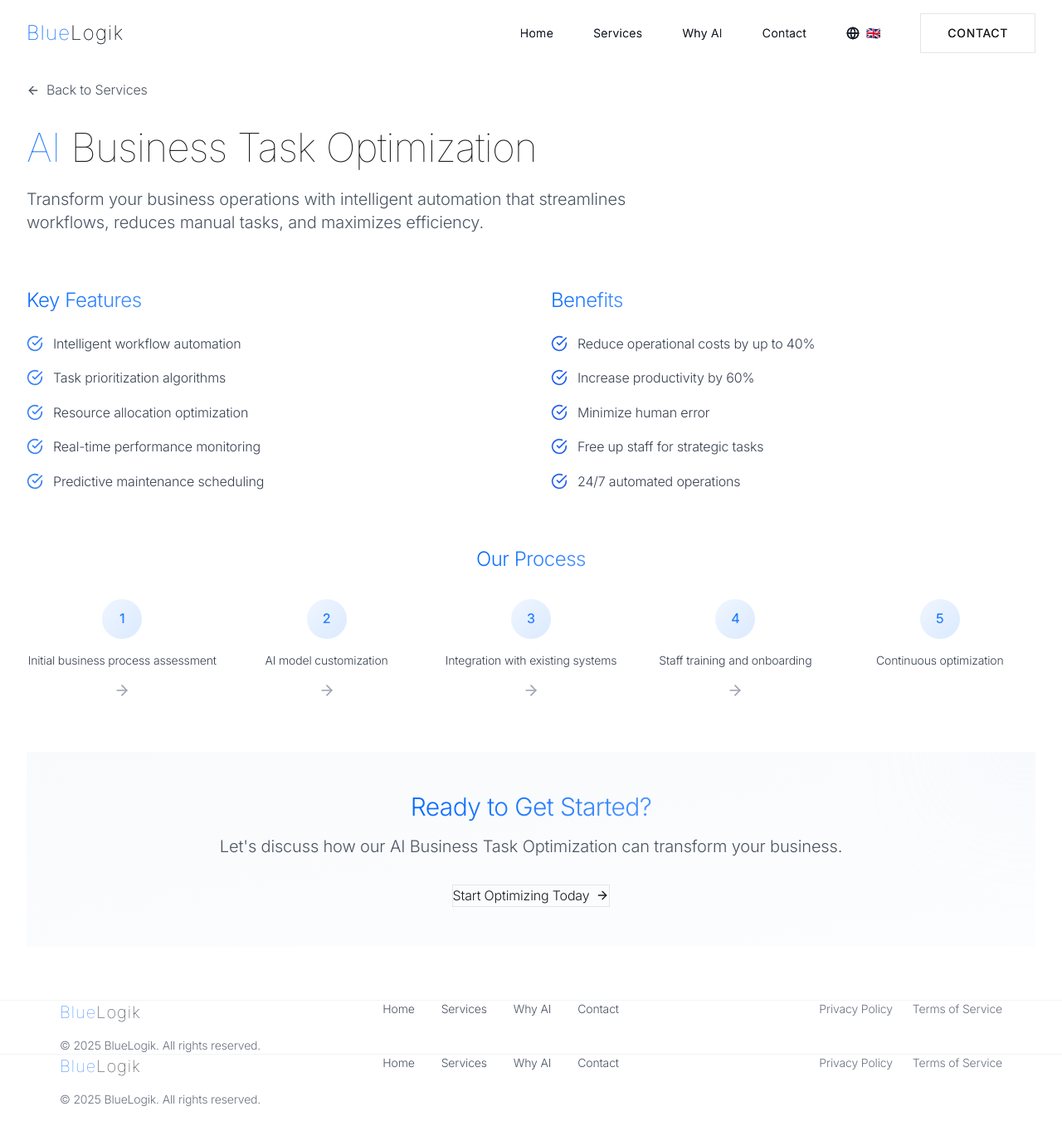
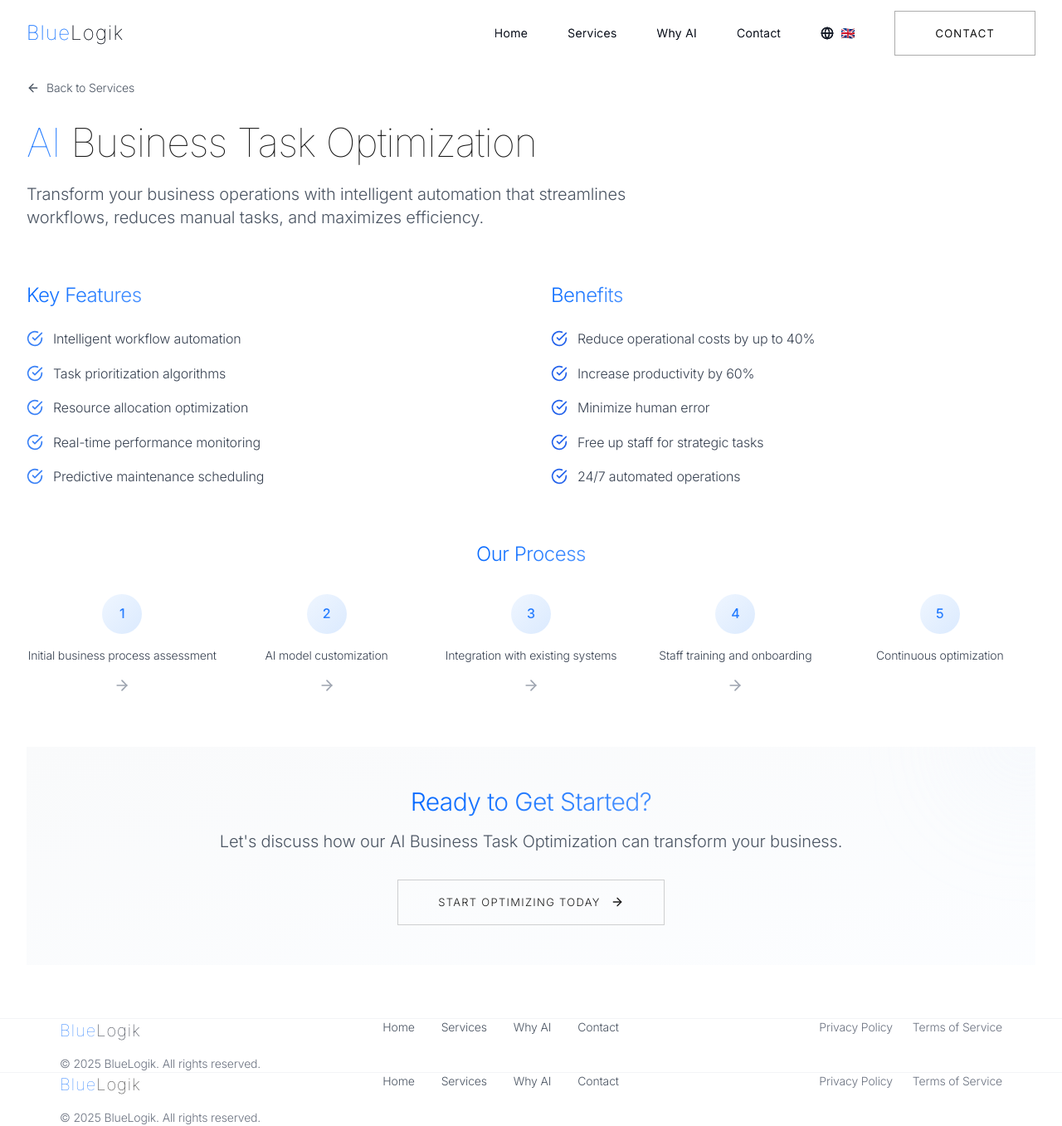
Before and after one commit to vital1188/bluelogik-website, a React (Vite) app: page /services/business-optimization in a window 1280 px wide. Shown: the whole page at 83% size. Before the commit the page ends 1335 px from the top, so only its background shows below. Built offline with nearby package versions, Linux system fonts and the light colour scheme.

Commit message:
Improve all buttons - sleeker design, better alignment, refined hover effects

```diff
--- a/src/components/Hero.tsx
+++ b/src/components/Hero.tsx
@@ -36,17 +36,17 @@ const Hero: React.FC = () => {
 
             {/* CTA Buttons */}
             <motion.div
-              className="flex flex-wrap gap-4"
+              className="flex flex-wrap items-center gap-6"
               initial={{ opacity: 0, y: 20 }}
               animate={{ opacity: 1, y: 0 }}
               transition={{ duration: 0.8, delay: 0.3 }}
             >
-              <a href="#contact" className="btn-minimal-blue group">
-                {t('hero.cta')}
-                <ArrowRight className="h-4 w-4 transition-transform group-hover:translate-x-1" />
+              <a href="#contact" className="btn-minimal-blue">
+                <span>{t('hero.cta')}</span>
+                <ArrowRight />
               </a>
               <a href="#services" className="btn-minimal">
-                {t('hero.learnMore')}
+                <span>{t('hero.learnMore')}</span>
               </a>
             </motion.div>
           </motion.div>
--- a/src/components/Services.tsx
+++ b/src/components/Services.tsx
@@ -147,7 +147,7 @@ const Services: React.FC = () => {
                   {/* Link */}
                   <div className="flex items-center text-sm font-light group-hover:text-blue-600 transition-colors duration-300">
                     <span className="mr-2">{t('services.learnMore')}</span>
-                    <ArrowUpRight className="h-3 w-3 transition-transform group-hover:translate-x-0.5 group-hover:-translate-y-0.5" />
+                    <ArrowUpRight className="h-4 w-4 transition-transform group-hover:translate-x-0.5 group-hover:-translate-y-0.5" />
                   </div>
                 </div>
               </Link>
@@ -161,11 +161,11 @@ const Services: React.FC = () => {
           whileInView={{ opacity: 1 }}
           transition={{ duration: 0.6, delay: 0.4 }}
           viewport={{ once: true }}
-          className="text-center mt-16"
+          className="flex justify-center mt-16"
         >
-          <Link to="/services" className="btn-minimal gradient-border-blue">
-            {t('services.viewAll')}
-            <ArrowUpRight className="h-4 w-4" />
+          <Link to="/services" className="btn-minimal">
+            <span>{t('services.viewAll')}</span>
+            <ArrowUpRight />
           </Link>
         </motion.div>
       </div>
--- a/src/components/WhyAI.tsx
+++ b/src/components/WhyAI.tsx
@@ -137,11 +137,11 @@ const WhyAI: React.FC = () => {
           whileInView={{ opacity: 1 }}
           transition={{ delay: 0.4, duration: 0.6 }}
           viewport={{ once: true }}
-          className="text-center mt-20"
+          className="flex justify-center mt-20"
         >
-          <a href="#contact" className="btn-minimal-blue group">
-            {t('whyai.cta')}
-            <ArrowRight className="h-4 w-4 transition-transform group-hover:translate-x-1" />
+          <a href="#contact" className="btn-minimal-blue">
+            <span>{t('whyai.cta')}</span>
+            <ArrowRight />
           </a>
         </motion.div>
       </div>
--- a/src/index.css
+++ b/src/index.css
@@ -129,26 +129,49 @@ p {
 .btn-minimal {
   display: inline-flex;
   align-items: center;
-  gap: 0.5rem;
-  padding: 0.75rem 2rem;
-  font-size: 0.875rem;
-  font-weight: 400;
-  letter-spacing: 0.05em;
+  justify-content: center;
+  gap: 0.75rem;
+  padding: 1rem 3rem;
+  min-height: 48px;
+  font-size: 0.8125rem;
+  font-weight: 300;
+  letter-spacing: 0.1em;
   text-transform: uppercase;
   background: transparent;
   color: var(--text-primary);
-  border: 1px solid var(--border);
+  border: 1px solid rgba(26, 26, 26, 0.2);
   border-radius: 0;
-  transition: all 0.3s cubic-bezier(0.4, 0, 0.2, 1);
+  transition: all 0.4s cubic-bezier(0.165, 0.84, 0.44, 1);
   cursor: pointer;
   position: relative;
   overflow: hidden;
+  white-space: nowrap;
+}
+
+.btn-minimal::before {
+  content: '';
+  position: absolute;
+  top: 0;
+  left: -100%;
+  width: 100%;
+  height: 100%;
+  background: var(--accent);
+  transition: left 0.4s cubic-bezier(0.165, 0.84, 0.44, 1);
+  z-index: -1;
 }
 
 .btn-minimal:hover {
   border-color: var(--accent);
-  color: var(--accent);
-  transform: translateY(-1px);
+  color: var(--background);
+  transform: translateY(-2px);
+}
+
+.btn-minimal:hover::before {
+  left: 0;
+}
+
+.btn-minimal:active {
+  transform: translateY(0);
 }
 
 .btn-minimal-dark {
@@ -160,21 +183,77 @@ p {
 .btn-minimal-dark:hover {
   background: transparent;
   color: var(--text-primary);
+  border-color: var(--text-primary);
 }
 
 /* Blue accent button */
 .btn-minimal-blue {
+  display: inline-flex;
+  align-items: center;
+  justify-content: center;
+  gap: 0.75rem;
+  padding: 1rem 3rem;
+  min-height: 48px;
+  font-size: 0.8125rem;
+  font-weight: 300;
+  letter-spacing: 0.1em;
+  text-transform: uppercase;
   background: transparent;
   color: var(--text-primary);
-  border: 1px solid var(--border);
+  border: 1px solid rgba(26, 26, 26, 0.2);
+  border-radius: 0;
+  transition: all 0.4s cubic-bezier(0.165, 0.84, 0.44, 1);
+  cursor: pointer;
   position: relative;
-  transition: all 0.3s cubic-bezier(0.4, 0, 0.2, 1);
+  overflow: hidden;
+  white-space: nowrap;
+}
+
+.btn-minimal-blue::before {
+  content: '';
+  position: absolute;
+  top: 0;
+  left: -100%;
+  width: 100%;
+  height: 100%;
+  background: var(--accent);
+  transition: left 0.4s cubic-bezier(0.165, 0.84, 0.44, 1);
+  z-index: -1;
 }
 
 .btn-minimal-blue:hover {
   border-color: var(--accent);
-  color: var(--accent);
-  transform: translateY(-1px);
+  color: var(--background);
+  transform: translateY(-2px);
+}
+
+.btn-minimal-blue:hover::before {
+  left: 0;
+}
+
+.btn-minimal-blue:active {
+  transform: translateY(0);
+}
+
+/* Button icon adjustments */
+.btn-minimal svg,
+.btn-minimal-blue svg {
+  width: 16px;
+  height: 16px;
+  transition: transform 0.3s ease;
+}
+
+.btn-minimal:hover svg,
+.btn-minimal-blue:hover svg {
+  transform: translateX(2px);
+}
+
+/* Disabled state */
+.btn-minimal:disabled,
+.btn-minimal-blue:disabled {
+  opacity: 0.5;
+  cursor: not-allowed;
+  pointer-events: none;
 }
 
 /* Link styles */
--- a/src/pages/AllServices.tsx
+++ b/src/pages/AllServices.tsx
@@ -185,7 +185,7 @@ const AllServices: React.FC = () => {
                   {/* Link */}
                   <div className="flex items-center text-sm font-light group-hover:text-blue-600 transition-colors duration-300">
                     <span className="mr-2">{t('services.learnMore')}</span>
-                    <ArrowUpRight className="h-3 w-3 transition-transform group-hover:translate-x-0.5 group-hover:-translate-y-0.5" />
+                    <ArrowUpRight className="h-4 w-4 transition-transform group-hover:translate-x-0.5 group-hover:-translate-y-0.5" />
                   </div>
                 </div>
               </Link>
@@ -200,13 +200,15 @@ const AllServices: React.FC = () => {
           transition={{ duration: 0.6, delay: 0.4 }}
           className="text-center"
         >
-          <h2 className="text-3xl font-light mb-6">
+          <h2 className="text-3xl font-light mb-8">
             <span className="gradient-text-blue">{t('allServices.cta')}</span>
           </h2>
-          <Link to="/#contact" className="btn-minimal-blue">
-            {t('nav.contact')}
-            <ArrowUpRight className="h-4 w-4" />
-          </Link>
+          <div className="flex justify-center">
+            <Link to="/#contact" className="btn-minimal-blue">
+              <span>{t('nav.contact')}</span>
+              <ArrowUpRight />
+            </Link>
+          </div>
         </motion.div>
       </div>
     </div>
--- a/src/pages/services/ServiceDetail.tsx
+++ b/src/pages/services/ServiceDetail.tsx
@@ -389,10 +389,10 @@ const ServiceDetail: React.FC = () => {
           {/* Back button */}
           <Link
             to="/#services"
-            className="inline-flex items-center text-gray-600 hover:text-blue-600 mb-8 transition-colors"
+            className="inline-flex items-center text-sm text-gray-600 hover:text-blue-600 mb-8 transition-colors"
           >
             <ArrowLeft className="h-4 w-4 mr-2" />
-            {t('serviceDetail.backToServices')}
+            <span>{t('serviceDetail.backToServices')}</span>
           </Link>
 
           {/* Hero Section */}
@@ -465,13 +465,15 @@ const ServiceDetail: React.FC = () => {
             <p className="text-xl text-gray-600 mb-8">
               {t('serviceDetail.discuss')} {service.title} {t('serviceDetail.transform')}
             </p>
-            <Link
-              to="/#contact"
-              className="btn-minimal-blue inline-flex items-center"
-            >
-              {service.cta}
-              <ArrowRight className="ml-2 h-4 w-4" />
-            </Link>
+            <div className="flex justify-center">
+              <Link
+                to="/#contact"
+                className="btn-minimal-blue"
+              >
+                <span>{service.cta}</span>
+                <ArrowRight />
+              </Link>
+            </div>
           </div>
         </div>
       </main>
```
